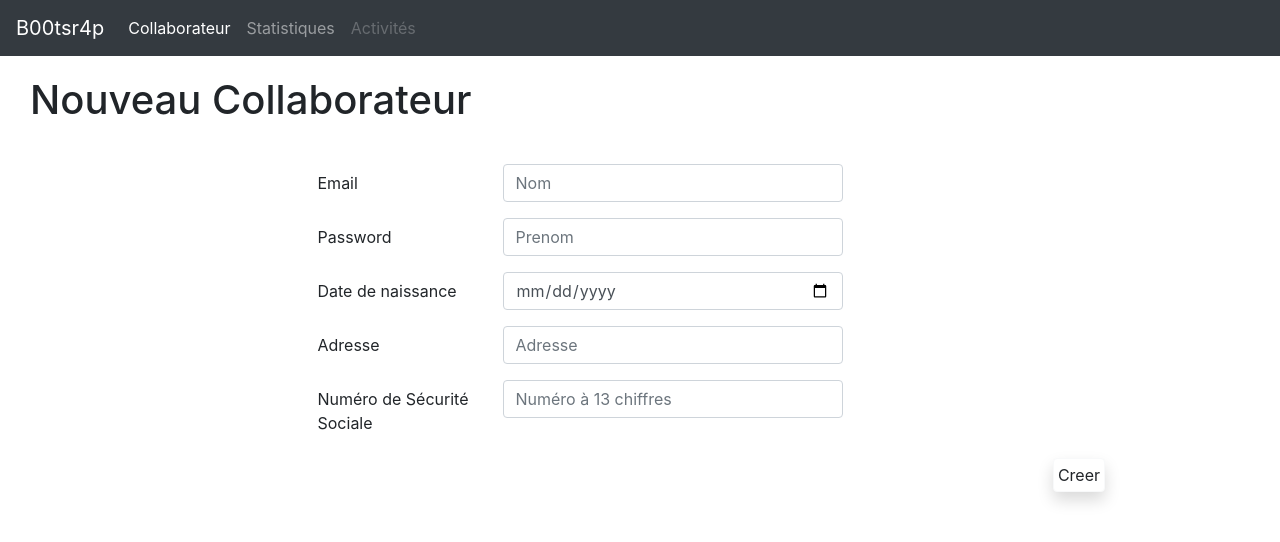
After one commit to sessiondassaut/atelier-bootstrap, a PHP site: page /creer.html in a window 1280 px wide. The commit adds this page. Shown: the top 542 px of the page. Run offline with PHP 8.4, Linux system fonts and the light colour scheme.

Commit message:
ajout nouveau collaborateur creer.html

```diff
--- /dev/null
+++ b/creer.html
@@ -0,0 +1,79 @@
+<!DOCTYPE html>
+<html>
+<head>
+	<meta charset="UTF-8">
+
+	<meta name="viewport" content="width=device-width, user-scalable=no, initial-
+	scale=1.0, maximum-scale=1.0, minimum-scale=1.0">
+
+	<meta http-equiv="X-UA-Compatible" content="ie=edge">
+
+	<link rel="stylesheet" href="https://stackpath.bootstrapcdn.com/bootstrap/4.1.3/css/bootstrap.min.css" integrity="sha384-MCw98/SFnGE8fJT3GXwEOngsV7Zt27NXFoaoApmYm81iuXoPkFOJwJ8ERdknLPMO" crossorigin="anonymous">
+	<link rel="stylesheet" href="styles.css">
+
+	<title> Bootsrap </title>
+</head>
+
+
+<body>
+	<nav class="navbar navbar-expand-lg navbar-dark bg-dark">
+	    <a class="navbar-brand" href="#">B00tsr4p</a>
+	    <button class="navbar-toggler" type="button" data-toggle="collapse" data-target="#navbarNav" aria-controls="navbarNav" aria-expanded="false" aria-label="Toggle navigation">
+	      <span class="navbar-toggler-icon"></span>
+	    </button>
+	    <div class="collapse navbar-collapse" id="navbarNav">
+	      <ul class="navbar-nav">
+	        <li class="nav-item active">
+	          <a class="nav-link" href="#">Collaborateur</a>
+	        </li>
+	        <li class="nav-item">
+	          <a class="nav-link" href="#">Statistiques</a>
+	        </li>
+	        <li class="nav-item">
+	          <a class="nav-link disabled" href="#">Activités</a>
+	        </li>
+	      </ul>
+	    </div>
+	  </nav>
+
+	<h1>Nouveau Collaborateur</h1>
+	<div class="container">
+		<form>
+		  <div class="form-group row justify-content-center">
+		    <label for="inputNom" class="col-sm-2 col-form-label">Email</label>
+		    <div class="col-4">
+		      <input type="text" class="form-control" id="inputNom" placeholder="Nom">
+		    </div>
+		  </div>
+		  <div class="form-group row justify-content-center">
+		    <label for="inputPrenom" class="col-sm-2 col-form-label">Password</label>
+		    <div class="col-4">
+		      <input type="text" class="form-control" id="inputPrenom" placeholder="Prenom">
+		    </div>
+		  </div>
+		  <div class="form-group row justify-content-center">
+		    <label for="inputBirth" class="col-sm-2 col-form-label">Date de naissance</label>
+		    <div class="col-4">
+		      <input type="date" class="form-control" id="inputBirth" placeholder="xx/xx/xxxx">
+		    </div>
+		  </div>
+		  <div class="form-group row justify-content-center">
+		    <label for="inputNom" class="col-sm-2 col-form-label">Adresse</label>
+		    <div class="col-4">
+		      <input type="text" class="form-control" id="inputAdresse" placeholder="Adresse">
+		    </div>
+		  </div>
+		  <div class="form-group row justify-content-center">
+		    <label for="inputNom" class="col-sm-2 col-form-label">Numéro de Sécurité Sociale</label>
+		    <div class="col-4">
+		      <input type="number" class="form-control" id="inputNumSS" placeholder="Numéro à 13 chiffres">
+		    </div>
+		  </div>
+		  <div class="col text-right">
+		  	<input type="submit" value="Creer" name="creer" class="btn btn-light shadow p-1 mb-1 bg-white rounded text-right">
+		  </div>
+		</form>
+	</div>
+
+</body>
+</html>
--- a/styles.css
+++ b/styles.css
@@ -1,3 +1,8 @@
+h1 {
+	padding-left: 30px;
+	padding-top: 20px;
+}
+
 a {
 	color: white;
 	text-decoration: none;
```
Also changed, not shown: index.html (+8 -7 lines), profil.jpg (added).
